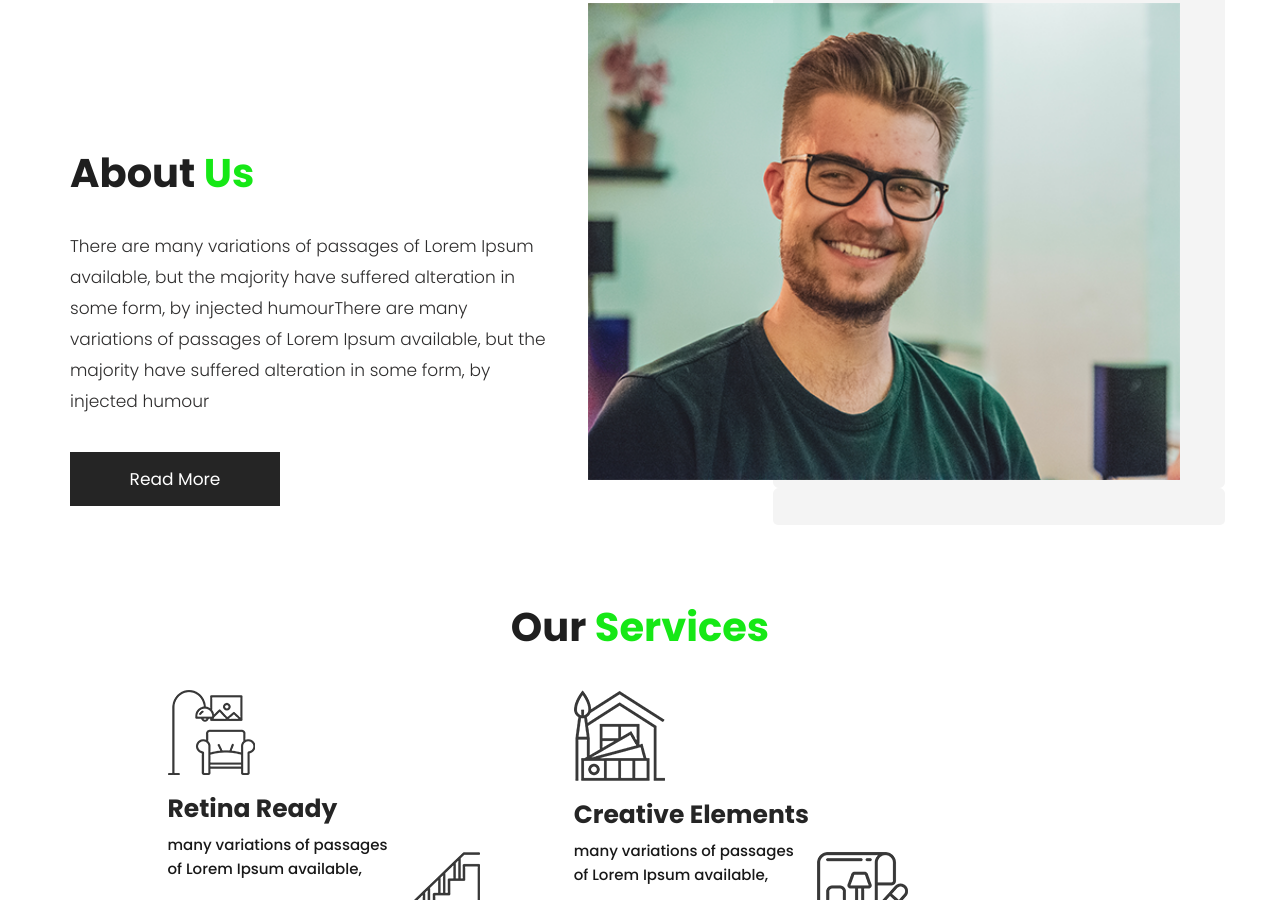
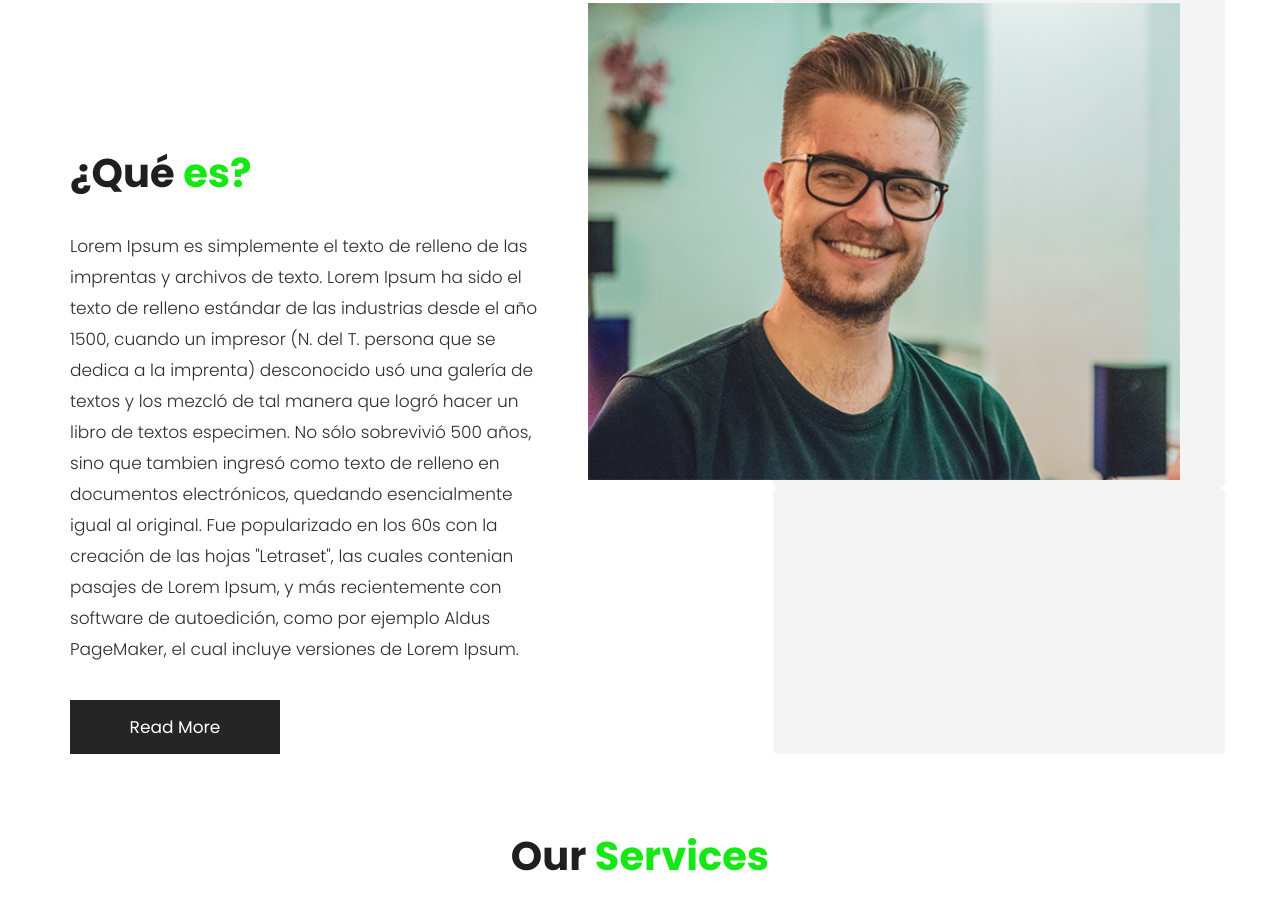
Before and after one commit to maxeziowolf/prueba, a plain HTML site: page index.html in a window 1280 px wide. Shown: the part 1119-2019 px from the top of the page. Drawn offline with nearby package versions, Linux system fonts and the light colour scheme; a web font is replaced by a local one.

Commit message:
canbios de about us

```diff
--- a/index.html
+++ b/index.html
@@ -158,9 +158,9 @@
             <div class="row">
                <div class="col-md-5">
                   <div class="titlepage">
-                     <h2>About <span class="green">Us</span></h2>
-                     <p>There are many variations of passages of Lorem Ipsum available, but the majority have suffered alteration in some form, by injected humourThere are many variations of passages of Lorem Ipsum available, but the majority have suffered alteration in some form, by injected humour</p>
-                     <a class="read_more" href="Javascript:void(0)"> Read More</a>
+                     <h2>¿Qué <span class="green">es?</span></h2>
+                        <p>Lorem Ipsum es simplemente el texto de relleno de las imprentas y archivos de texto. Lorem Ipsum ha sido el texto de relleno estándar de las industrias desde el año 1500, cuando un impresor (N. del T. persona que se dedica a la imprenta) desconocido usó una galería de textos y los mezcló de tal manera que logró hacer un libro de textos especimen. No sólo sobrevivió 500 años, sino que tambien ingresó como texto de relleno en documentos electrónicos, quedando esencialmente igual al original. Fue popularizado en los 60s con la creación de las hojas "Letraset", las cuales contenian pasajes de Lorem Ipsum, y más recientemente con software de autoedición, como por ejemplo Aldus PageMaker, el cual incluye versiones de Lorem Ipsum.</p>
+                        <a class="read_more" href="Javascript:void(0)"> Read More</a>
                   </div>
                </div>
                <div class="col-md-7">
```
